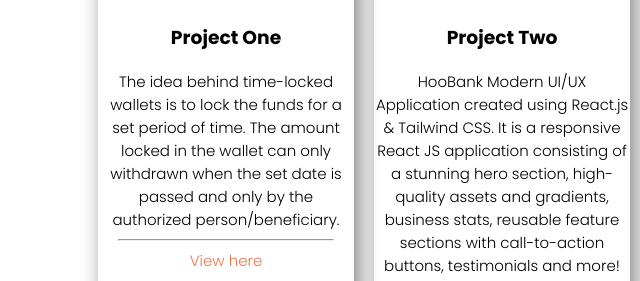
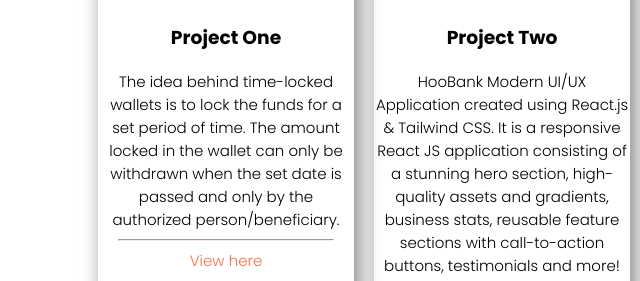
Before and after one commit to Ayo-kunle/PortFolio, a plain HTML site: page index.html in a window 1280 px wide. Shown: the part 1687-1968 px from the top of the page, 0-640 px from the left. Drawn offline with Linux system fonts and the light colour scheme.

Commit message:
first commit

```diff
--- a/index.html
+++ b/index.html
@@ -110,7 +110,7 @@
           <h3>Project One</h3>
           <p class="subtext">
             The idea behind time-locked wallets is to lock the funds for a set
-            period of time. The amount locked in the wallet can only withdrawn
+            period of time. The amount locked in the wallet can only be withdrawn
             when the set date is passed and only by the authorized
             person/beneficiary.
           </p>
```
